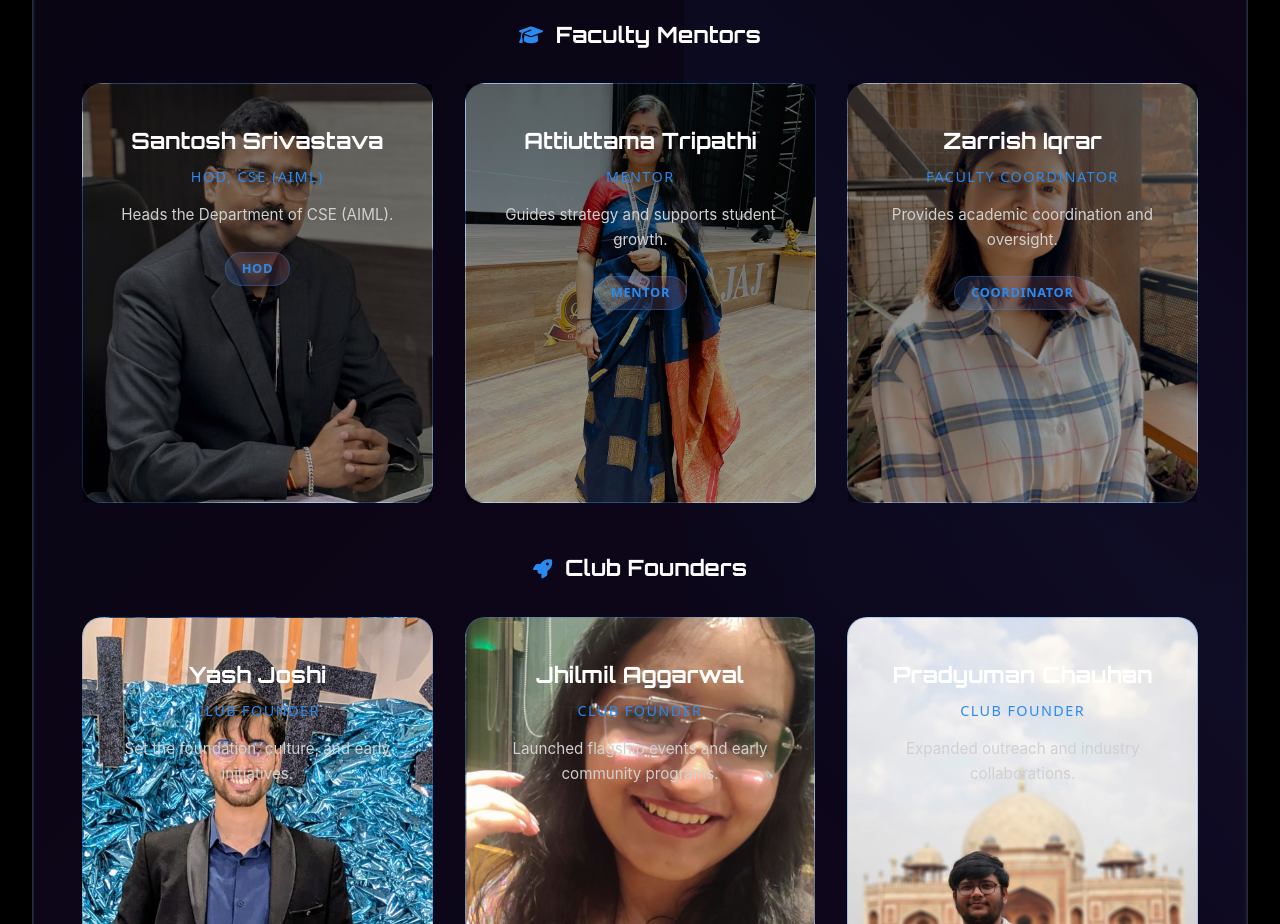
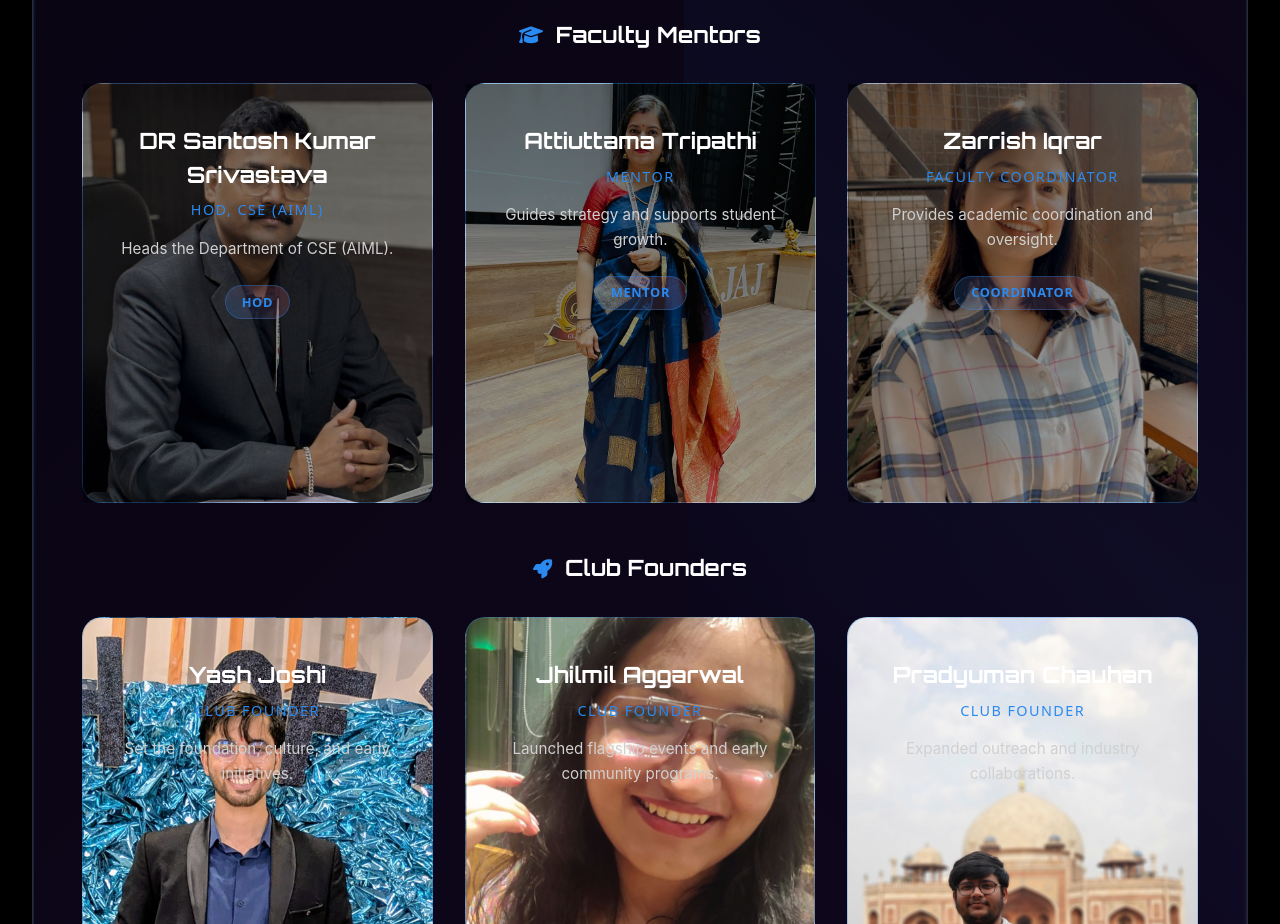
Before and after one commit to Suryansh2803/Club-Website, a plain HTML site: page about.html in a window 1280 px wide. Shown: the part 1600-2524 px from the top of the page. Drawn offline with Linux system fonts and the light colour scheme.

Commit message:
Update about.html

```diff
--- a/about.html
+++ b/about.html
@@ -127,7 +127,7 @@
                                         <img src="../santosh.jpeg" alt="Santosh Srivashtava" />
                                     </div>
                                     <div class="person-info">
-                                        <div class="person-name">Santosh Srivastava</div>
+                                        <div class="person-name">DR Santosh Kumar Srivastava</div>
                                         <div class="person-role">HOD, CSE (AIML)</div>
                                         <p class="person-text">Heads the Department of CSE (AIML).</p>
                                         <div class="person-badge">HOD</div>
```
